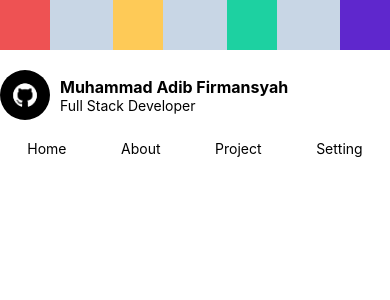
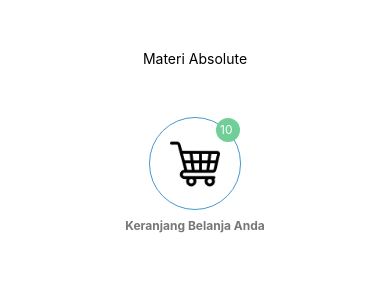
Before and after one commit to adibfirmannn/AplikasiPertama, a React Native app: screen / in a window 390 px wide. Shown: the top 300 px of the page. Built offline with nearby package versions, Linux system fonts and the light colour scheme.

Commit message:
Position

```diff
--- a/App.js
+++ b/App.js
@@ -3,14 +3,16 @@ import { View, ScrollView } from "react-native";
 import SampleComponent from "./SampleComponent";
 import StylingReact from "./StylingReact";
 import Flexbox from "./Flexbox";
+import PositionReactNative from "./PositionReactNative";
 
 const App = () => {
   return (
     <View>
       <ScrollView>
         {/* <SampleComponent />
-        <StylingReact /> */}
-        <Flexbox />
+        <StylingReact />
+        <Flexbox /> */}
+        <PositionReactNative />
       </ScrollView>
     </View>
   );
--- /dev/null
+++ b/PositionReactNative.js
@@ -0,0 +1,26 @@
+import React from "react";
+import { StyleSheet, Text, View, Image } from "react-native";
+import keranjang from "./shopping-cart.png";
+
+const PositionReactNative = () => {
+  return (
+    <View style={styles.container}>
+      <Text>Materi Absolute</Text>
+      <View style={styles.cartWrapper}>
+        <Image source={keranjang} style={styles.iconCart} />
+        <Text style={styles.notif}>10</Text>
+      </View>
+      <Text style={styles.text}>Keranjang Belanja Anda</Text>
+    </View>
+  );
+};
+
+export default PositionReactNative;
+
+const styles = StyleSheet.create({
+  container: { marginTop: 50, alignItems: "center" },
+  cartWrapper: { borderWidth: 1, borderColor: "#4398D1", width: 92, height: 93, borderRadius: 93 / 2, justifyContent: "center", alignItems: "center", position: "relative", marginTop: 50 },
+  iconCart: { width: 50, height: 50 },
+  text: { fontSize: 12, color: "#777777", fontWeight: "700", marginTop: 8 },
+  notif: { fontSize: 12, color: "white", backgroundColor: "#6FCF97", padding: 4, borderRadius: 25, width: 24, height: 24, position: "absolute", top: 0, right: 0 },
+});
```
Also changed, not shown: shopping-cart.png (added).
